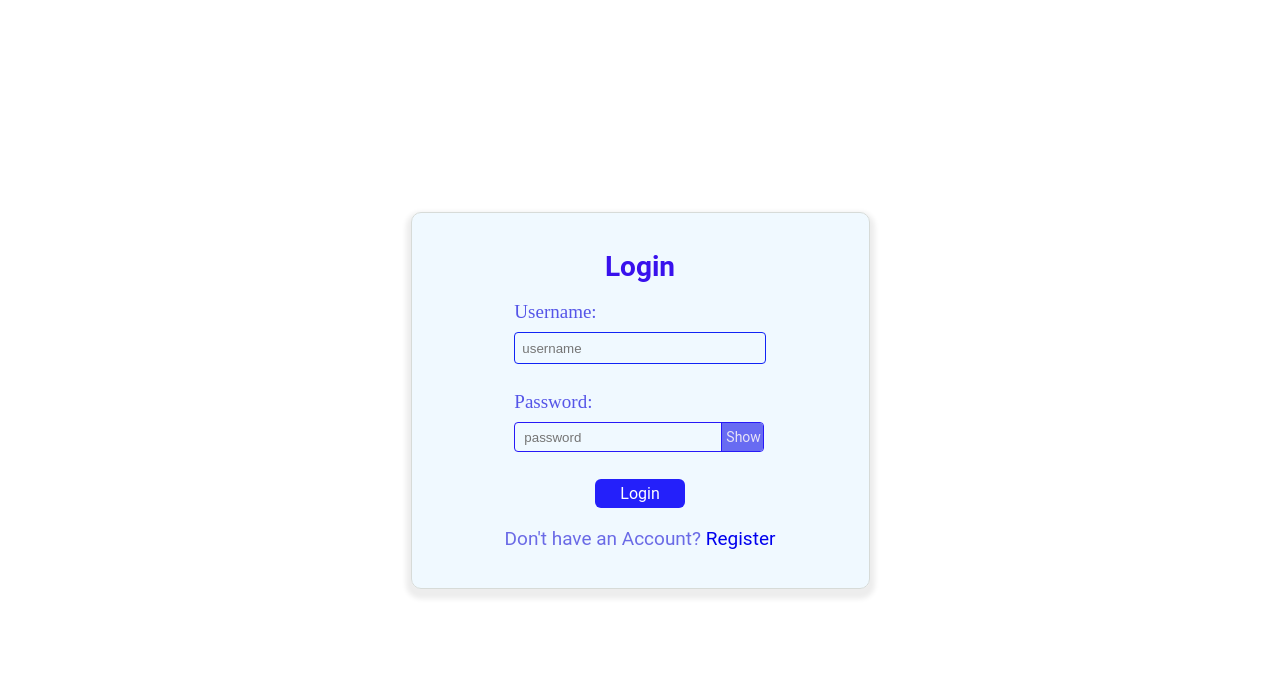
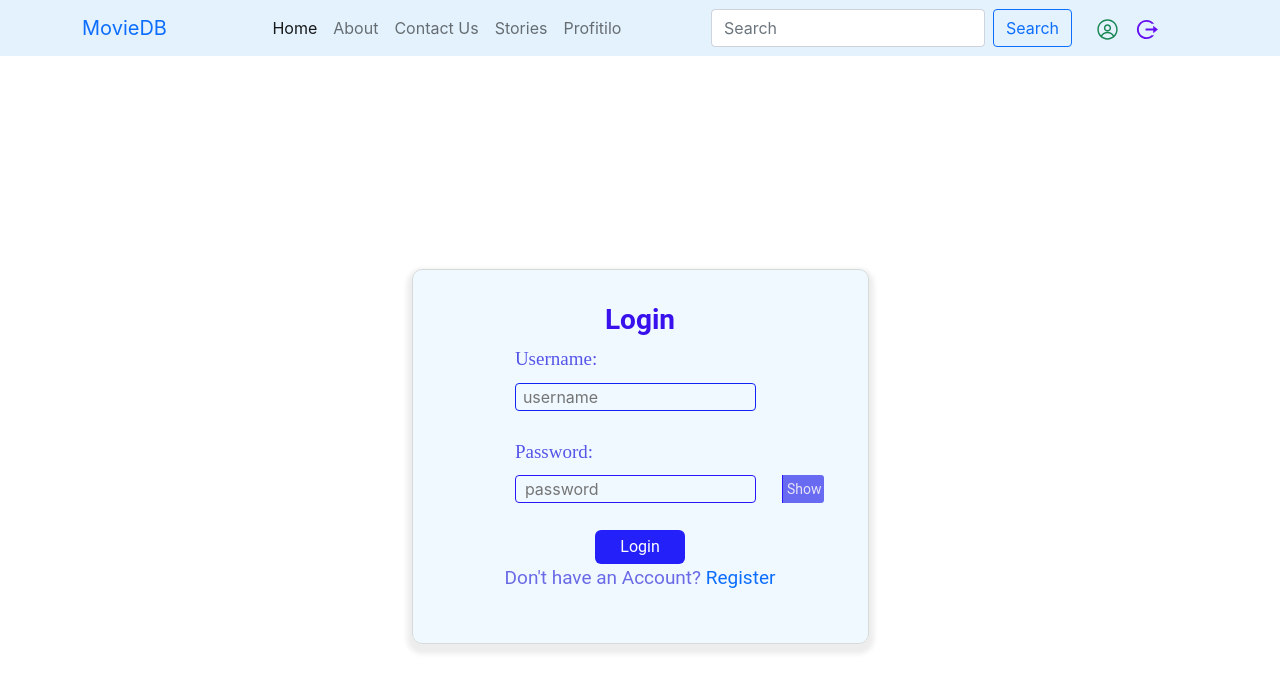
Before and after one commit to jagadishbisai02/backend-and-UI, a React (Create React App) app in the folder developer/: page /login in a window 1280 px wide. Shown: the top 692 px of the page. Built offline with nearby package versions, Linux system fonts and the light colour scheme.

Commit message:
navbar completed

```diff
--- a/developer/package.json
+++ b/developer/package.json
@@ -10,6 +10,7 @@
     "js-cookie": "^3.0.5",
     "react": "^18.2.0",
     "react-dom": "^18.2.0",
+    "react-icons": "^5.1.0",
     "react-router-dom": "^5.3.4",
     "react-scripts": "5.0.1",
     "web-vitals": "^2.1.4"
--- a/developer/public/index.html
+++ b/developer/public/index.html
@@ -8,11 +8,23 @@
       name="description"
       content="Web site created using create-react-app"
     />
+    <link
+      href="https://cdn.jsdelivr.net/npm/bootstrap@5.0.2/dist/css/bootstrap.min.css"
+      rel="stylesheet"
+      integrity="sha384-EVSTQN3/azprG1Anm3QDgpJLIm9Nao0Yz1ztcQTwFspd3yD65VohhpuuCOmLASjC"
+      crossorigin="anonymous"
+    />
+
     <!-- <link rel="manifest" href="/manifest.json"> -->
     <title>React App</title>
   </head>
 
   <body>
     <div id="root"></div>
+    <script
+      src="https://cdn.jsdelivr.net/npm/bootstrap@5.0.2/dist/js/bootstrap.bundle.min.js"
+      integrity="sha384-MrcW6ZMFYlzcLA8Nl+NtUVF0sA7MsXsP1UyJoMp4YLEuNSfAP+JcXn/tWtIaxVXM"
+      crossorigin="anonymous"
+    ></script>
   </body>
 </html>
--- a/developer/src/App.js
+++ b/developer/src/App.js
@@ -3,18 +3,22 @@ import Home from "./components/HomePage/homepage";
 import Login from "./components/Login/login";
 import Register from "./components/Register/register";
 import ProtectedRoute from "./components/protectedRoute/protectedRoute";
+import Navbar from "./components/Header/header";
 import "./App.css";
+import Profile from "./components/Profile/profile";
 
-function App() {
+const App = () => {
   return (
     <div className="App">
+      <Navbar />
       <Switch>
         <Route exact path="/login" component={Login} />
         <Route exact path="/register" component={Register} />
         <ProtectedRoute exact path="/" component={Home} />
+        <ProtectedRoute exact path="/profile" component={Profile} />
       </Switch>
     </div>
   );
-}
+};
 
 export default App;
--- /dev/null
+++ b/developer/src/components/Header/header.css
@@ -0,0 +1,4 @@
+.logo-image {
+  width: 15%;
+  border-radius: 30%;
+}
--- /dev/null
+++ b/developer/src/components/Header/header.js
@@ -0,0 +1,98 @@
+import { RxAvatar } from "react-icons/rx";
+import { RiLogoutCircleRLine } from "react-icons/ri";
+import { useHistory } from "react-router-dom";
+import "./header.css";
+import Cookie from "js-cookie";
+
+const Navbar = () => {
+  const history = useHistory();
+
+  const Logout = () => {
+    Cookie.remove("jwt_token");
+  };
+
+  const Profile = () => {
+    history.replace("/profile");
+  };
+
+  return (
+    <nav
+      className="navbar navbar-expand-lg navbar-light"
+      style={{ backgroundColor: "#e3f2fd" }}
+    >
+      <div className="container">
+        <a className="navbar-brand text-primary" href="/">
+          MovieDB
+        </a>
+        <button
+          className="navbar-toggler"
+          type="button"
+          data-bs-toggle="collapse"
+          data-bs-target="#navbarTogglerDemo02"
+          aria-controls="navbarTogglerDemo02"
+          aria-expanded="false"
+          aria-label="Toggle navigation"
+        >
+          <span className="navbar-toggler-icon"></span>
+        </button>
+        <div className="collapse navbar-collapse" id="navbarTogglerDemo02">
+          <ul className="navbar-nav mx-auto mb-2 mb-lg-0">
+            <li className="nav-item">
+              <a className="nav-link active" aria-current="page" href="/">
+                Home
+              </a>
+            </li>
+            <li className="nav-item">
+              <a className="nav-link" href="#">
+                About
+              </a>
+            </li>
+            <li className="nav-item">
+              <a className="nav-link" href="#">
+                Contact Us
+              </a>
+            </li>
+            <li className="nav-item">
+              <a className="nav-link" href="#">
+                Stories
+              </a>
+            </li>
+            <li className="nav-item">
+              <a className="nav-link" href="#">
+                Profitilo
+              </a>
+            </li>
+          </ul>
+          <form className="d-flex">
+            <input
+              className="form-control me-2"
+              type="search"
+              placeholder="Search"
+              aria-label="Search"
+            />
+            <button className="btn btn-outline-primary" type="submit">
+              Search
+            </button>
+          </form>
+
+          <ul className="navbar-nav mx-4 mb-2 mb-lg-0">
+            <li
+              className="nav-item me-3"
+              style={{ fontSize: 23, color: "#198754" }}
+            >
+              <RxAvatar onClick={Profile} />
+            </li>
+            <li
+              className="nav-item me-3"
+              style={{ fontSize: 23, color: "#6610f2" }}
+            >
+              <RiLogoutCircleRLine onClick={Logout} />
+            </li>
+          </ul>
+        </div>
+      </div>
+    </nav>
+  );
+};
+
+export default Navbar;
--- a/developer/src/components/HomePage/homepage.js
+++ b/developer/src/components/HomePage/homepage.js
@@ -1,10 +1,5 @@
-import {Component} from 'react'
+const Home = () => {
+  return <>Hello world</>;
+};
 
-class Home extends Component{
-
-    render(){
-        return <h1>Home page</h1>
-    }
-}
-
-export default Home
+export default Home;
--- /dev/null
+++ b/developer/src/components/Profile/profile.js
@@ -0,0 +1,3 @@
+const Profile = () => {};
+
+export default Profile;
```
Also changed, not shown: developer/src/components/Profile/profile.css (added), 1 other file (tests, documents, lock files or other folders).
